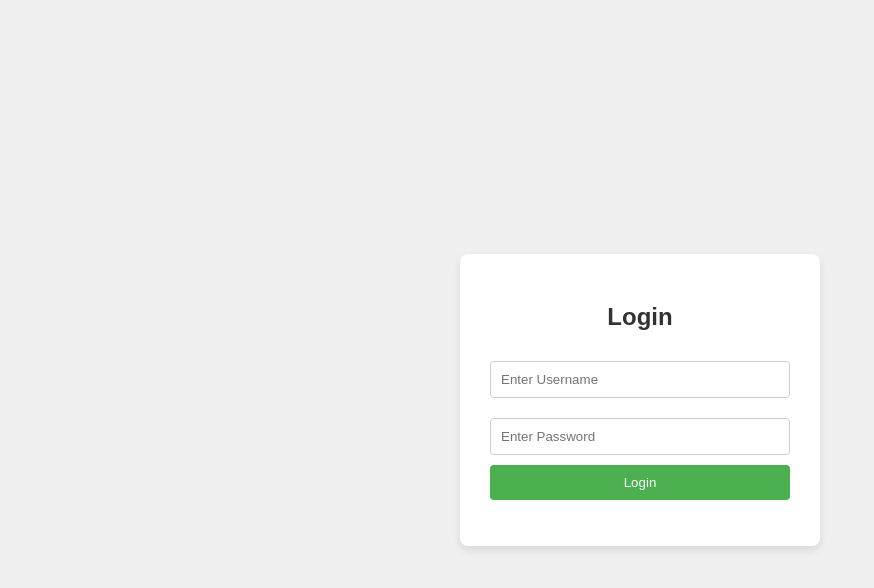
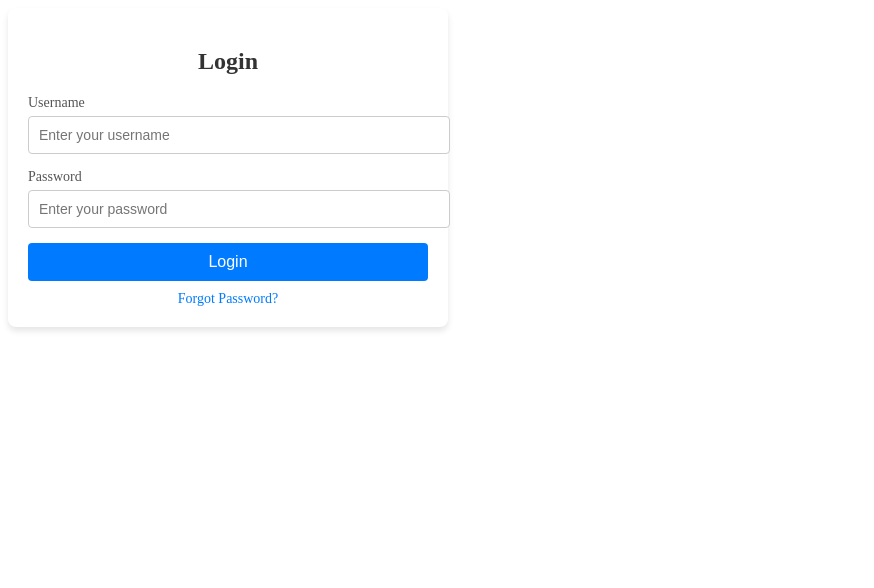
Before and after one commit to Ravi-Aravindh/Loginpage, a plain HTML site: page index.html in a window 1280 px wide. Shown: the whole page, without its empty margins (0-874 px from the left). Drawn offline with Linux system fonts and the light colour scheme.

Commit message:
Update index.html

```diff
--- a/index.html
+++ b/index.html
@@ -5,91 +5,103 @@
     <meta name="viewport" content="width=device-width, initial-scale=1.0">
     <title>Login Page</title>
     <style>
+        / General styles /
         body {
             font-family: Arial, sans-serif;
-            background-color: #f0f0f0;
+            margin: 0;
+            padding: 0;
+            background-color: #f3f4f6;
             display: flex;
             justify-content: center;
             align-items: center;
             height: 100vh;
-            margin: 0;
         }
+
         .login-container {
+            width: 100%;
+            max-width: 400px;
             background-color: #fff;
-            padding: 30px;
+            padding: 20px;
             border-radius: 8px;
-            box-shadow: 0 4px 8px rgba(0, 0, 0, 0.1);
-            width: 300px;
+            box-shadow: 0 4px 6px rgba(0, 0, 0, 0.1);
             text-align: center;
         }
-        h2 {
+
+        .login-container h2 {
             margin-bottom: 20px;
             color: #333;
         }
-        input[type="text"], input[type="password"] {
+
+        .form-group {
+            margin-bottom: 15px;
+            text-align: left;
+        }
+
+        .form-group label {
+            display: block;
+            margin-bottom: 5px;
+            color: #555;
+            font-size: 14px;
+        }
+
+        .form-group input {
             width: 100%;
             padding: 10px;
-            margin: 10px 0;
             border: 1px solid #ccc;
             border-radius: 4px;
-            box-sizing: border-box;
+            font-size: 14px;
         }
-        input[type="submit"] {
+
+        .form-group input:focus {
+            outline: none;
+            border-color: #007bff;
+            box-shadow: 0 0 5px rgba(0, 123, 255, 0.5);
+        }
+
+        .login-button {
             width: 100%;
             padding: 10px;
-            background-color: #4CAF50;
-            color: white;
+            background-color: #007bff;
+            color: #fff;
             border: none;
             border-radius: 4px;
+            font-size: 16px;
             cursor: pointer;
+            transition: background-color 0.3s;
         }
-        input[type="submit"]:hover {
-            background-color: #45a049;
+
+        .login-button:hover {
+            background-color: #0056b3;
         }
-        .error {
-            color: red;
+
+        .forgot-password {
+            display: block;
             margin-top: 10px;
+            font-size: 14px;
+            color: #007bff;
+            text-decoration: none;
+        }
+
+        .forgot-password:hover {
+            text-decoration: underline;
         }
     </style>
 </head>
 <body>
-
     <div class="login-container">
         <h2>Login</h2>
-        <form id="loginForm" action="your-server-side-script.php" method="POST" onsubmit="return validateForm()">
-            <input type="text" id="username" name="username" placeholder="Enter Username" required><br>
-            <input type="password" id="password" name="password" placeholder="Enter Password" required><br>
-            <input type="submit" value="Login">
+        <form>
+            <div class="form-group">
+                <label for="username">Username</label>
+                <input type="text" id="username" placeholder="Enter your username" required>
+            </div>
+            <div class="form-group">
+                <label for="password">Password</label>
+                <input type="password" id="password" placeholder="Enter your password" required>
+            </div>
+            <button type="submit" class="login-button">Login</button>
+            <a href="#" class="forgot-password">Forgot Password?</a>
         </form>
-        <p class="error" id="errorMessage"></p>
     </div>
-
-    <script>
-        // JavaScript to validate the form before submission
-        function validateForm() {
-            var username = document.getElementById("username").value;
-            var password = document.getElementById("password").value;
-            var errorMessage = document.getElementById("errorMessage");
-
-            // Simple validation for non-empty fields
-            if (username === "" || password === "") {
-                errorMessage.textContent = "Both username and password are required!";
-                return false; // Prevent form submission
-            }
-
-            // For demonstration, if credentials are incorrect, show an error
-            // This is just an example. You'd need server-side authentication in a real app.
-            if (username !== "admin" || password !== "password123") {
-                errorMessage.textContent = "Invalid username or password!";
-                return false; // Prevent form submission
-            }
-
-            // Clear error message if validation passes
-            errorMessage.textContent = "";
-            alert("Login successful!");
-            return true;
-        }
-    </script>
-
 </body>
 </html>
```
